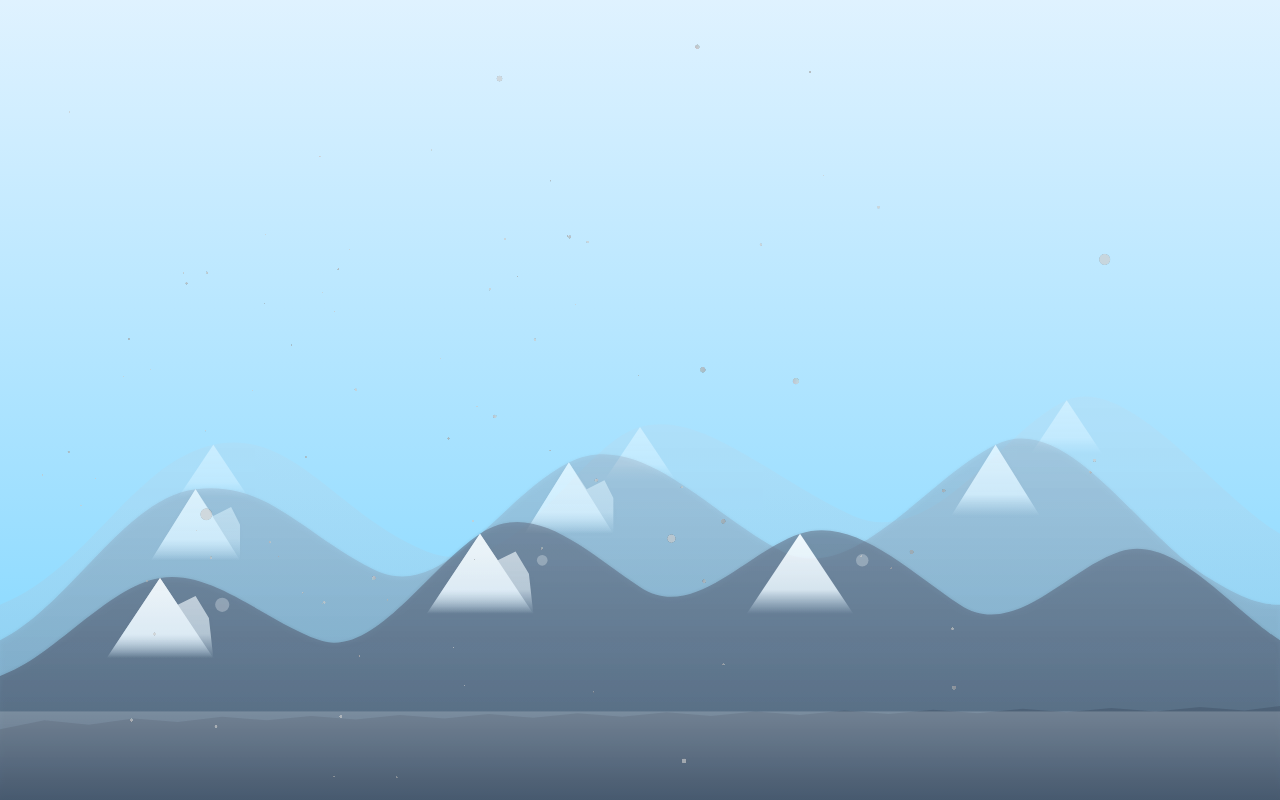
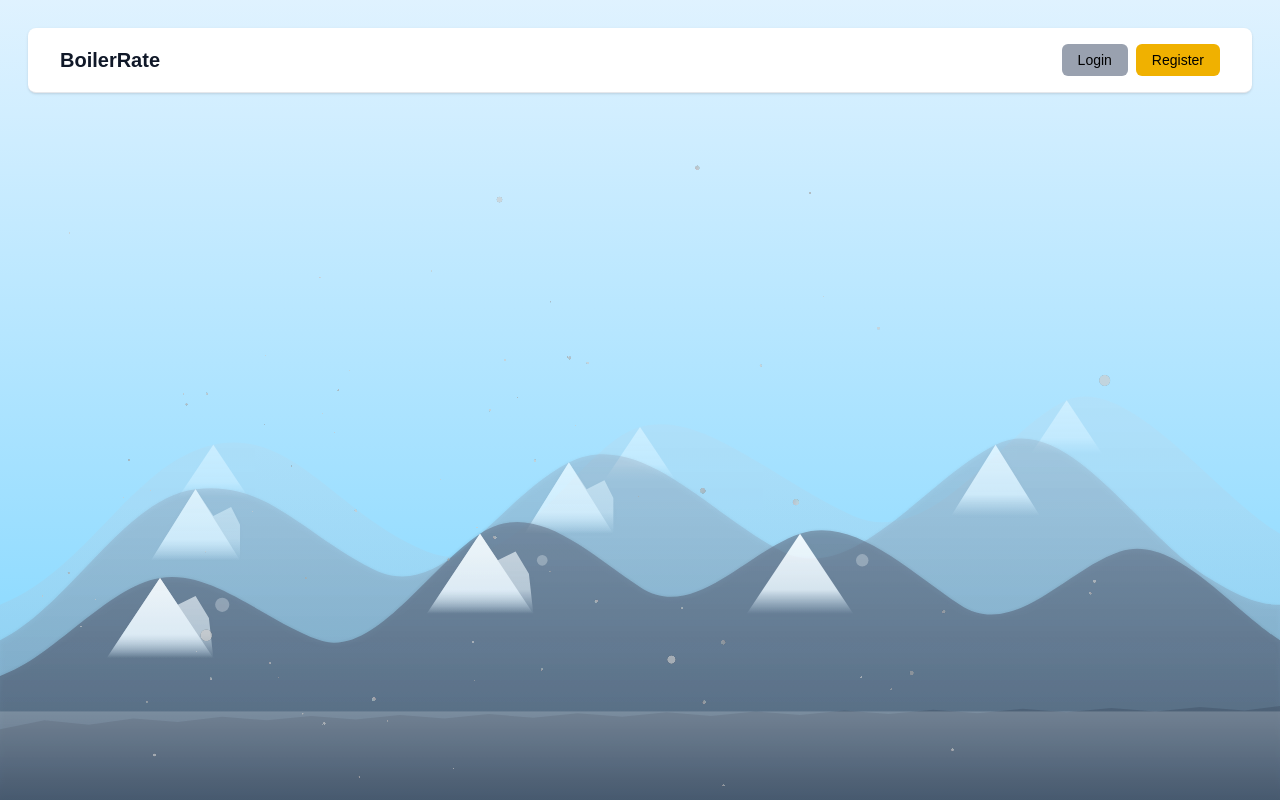
Before and after one commit to JohnSwiftC/boilerrate-front, a Next.js app: page / in a window 1280 px wide. Built offline with nearby package versions, Linux system fonts and the light colour scheme.

Commit message:
add back header, round it and let it float

```diff
--- a/components/Header.tsx
+++ b/components/Header.tsx
@@ -27,7 +27,7 @@ export default function Header() {
   }
 
   return (
-    <header className="bg-white shadow-sm border-b border-gray-200">
+    <header className="bg-white rounded-lg shadow-sm border-b border-gray-200">
       <div className="mx-auto px-4 sm:px-6 lg:px-8">
         <div className="flex justify-between items-center h-16">
           {/* Left side - Home link */}
--- a/src/app/page.tsx
+++ b/src/app/page.tsx
@@ -2,6 +2,7 @@
 import { useState, useEffect } from 'react';
 import { useAuth, User } from '../../contexts/AuthContext'
 import Particles from '../../components/Particles';
+import Header from '../../components/Header';
 
 const Root = () => {
   const [oauthURL, setOauthURL] = useState<string>()
@@ -36,6 +37,9 @@ const Root = () => {
   return (
     <>
       <div className="relative w-full h-screen overflow-hidden bg-gradient-to-b from-sky-100 to-sky-300">
+        <div className="m-7">
+          <Header></Header>
+        </div>
         {/* Mountain Layers - Improved Version */}
   <svg className="absolute bottom-0 w-full z-0" viewBox="0 0 1440 600" preserveAspectRatio="none">
   {/* Gradient Definitions */}
```
